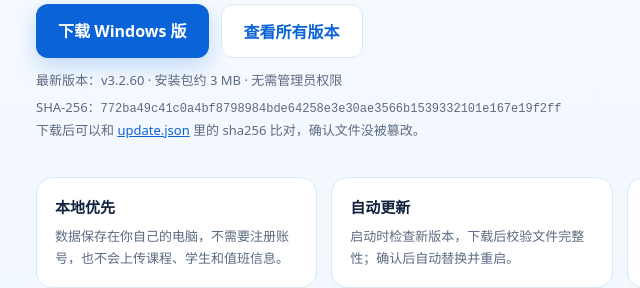
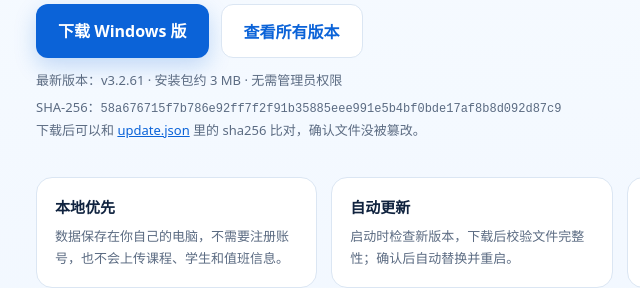
Before and after one commit to feihesl/kexu-releases, a plain HTML site: page index.html in a window 1280 px wide. Shown: the part 273-561 px from the top of the page, 168-808 px from the left. Drawn offline with Linux system fonts and the light colour scheme.

Commit message:
Update download page to 3.2.61

```diff
--- a/index.html
+++ b/index.html
@@ -37,8 +37,8 @@
     <a class="btn primary" href="https://github.com/feihesl/kexu-releases/releases/latest/download/KeXu-win64.zip">下载 Windows 版</a>
     <a class="btn secondary" href="https://github.com/feihesl/kexu-releases/releases">查看所有版本</a>
   </div>
-  <div class="meta">最新版本：v3.2.60 · 安装包约 3 MB · 无需管理员权限</div>
-  <div class="meta" style="margin-top:8px">SHA-256：<code style="font-size:12px;word-break:break-all"><!--sha-->772ba49c41c0a4bf8798984bde64258e3e30ae3566b1539332101e167e19f2ff<!--/sha--></code></div>
+  <div class="meta">最新版本：v3.2.61 · 安装包约 3 MB · 无需管理员权限</div>
+  <div class="meta" style="margin-top:8px">SHA-256：<code style="font-size:12px;word-break:break-all"><!--sha-->58a676715f7b786e92ff7f2f91b35885eee991e5b4bf0bde17af8b8d092d87c9<!--/sha--></code></div>
   <div class="meta" style="margin-top:4px">下载后可以和 <a href="update.json" style="color:var(--accent)">update.json</a> 里的 sha256 比对，确认文件没被篡改。</div>
 
   <div class="grid">
```
